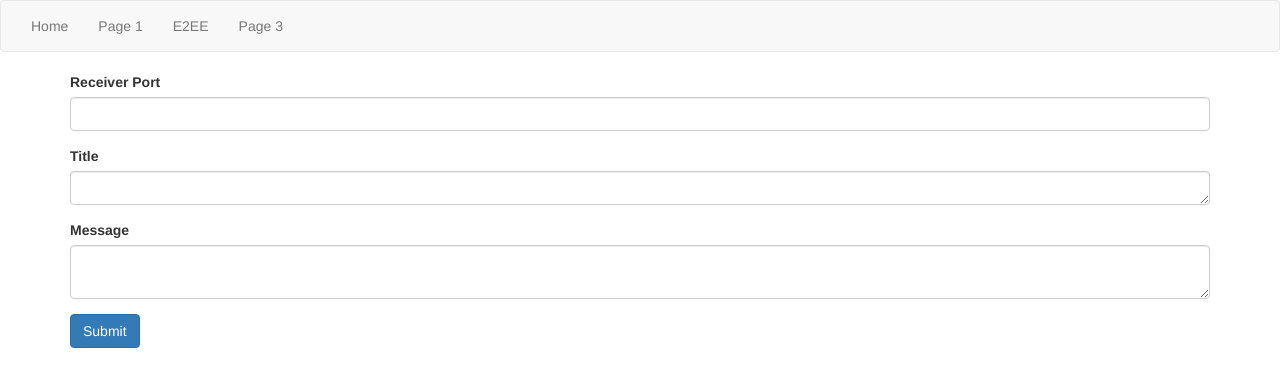
After one commit to alimutaw12/IF4020-tugas5, a Flask app: page /e2ee/create in a window 1280 px wide. The commit adds this page. Shown: the top 387 px of the page. Run offline with Flask 3, Linux system fonts and the light colour scheme; some libraries are stand-ins or nearby versions.

Commit message:
store e2ee to db

```diff
--- a/client/app.py
+++ b/client/app.py
@@ -3,9 +3,12 @@ from flask_socketio import SocketIO, emit
 from cipher.cipher import *
 from cipher.operations import *
 from cipher.helper import *
+from routes.e2ee_bp import e2ee_bp
 
 app = Flask(__name__)
 socketio = SocketIO(app, cors_allowed_origins="*")
+
+app.register_blueprint(e2ee_bp, url_prefix='/e2ee')
 
 shared_key = {
     'shared_key0': 0,
--- /dev/null
+++ b/client/cipher/e2ee.py
@@ -0,0 +1,103 @@
+import random
+from cipher.operations import *
+
+# Definisi kurva eliptik (y^2 = x^3 + ax + b) dan titik dasar (G)
+a = -3
+b = 2455155546008943817740293915197451784769108058161191238065
+p = 6277101735386680763835789423207666416083908700390324961279
+G = (602046282375688656758213480587526111916698976636884684818,
+     174050332293622031404857552280219410364023488927386650641)
+random_k = 6071903517562526516181135139011885144117101134194147892658
+
+# Enkripsi
+def encrypt(G, public_key, message, k):
+    C1 = scalar_mult(k, G)
+    C2 = ec_add(message, scalar_mult(k, public_key))
+    return (C1, C2)
+
+def decrypt(private_key, C1, C2):
+    S = scalar_mult(private_key, C1)
+    I = (S[0], -1 * S[1])
+    message = ec_add(C2, I)
+    return message
+
+# Fungsi untuk mengonversi string ke dalam bentuk bilangan bulat
+def string_to_int(message):
+    return [ord(char) for char in message]
+
+# Fungsi untuk mengonversi bilangan bulat kembali menjadi string
+def int_to_string(int_list):
+    return "".join([chr(num % 255) for num in int_list])
+
+# Enkripsi
+def encrypt_message(public_key, message):
+    int_message = string_to_int(message)
+    encrypted = [encrypt(G, public_key, (0, char), random_k) for char in int_message]
+    return encrypted
+
+# Dekripsi
+def decrypt_message(private_key, encrypted_string):
+    encrypted = split_encrypted_message_string(encrypted_string)
+    decrypted = [decrypt(private_key, point[0], point[1]) for point in encrypted]
+    int_message = [point[1] for point in decrypted]
+    return int_to_string(int_message)
+
+def split_encrypted_message_string(encrypted_string):
+    results = []
+    strings = encrypted_string.split('||')
+    for i in range(len(strings)):
+        points = strings[i].split('&&')
+        point_array = []
+        for j in range(len(points)):
+            point = points[j].split(',')
+            point0 = int(point[0].replace('(', ''))
+            point1 = int(point[1].replace(')', ''))
+            point_array.append((point0, point1))
+        results.append((point_array[0], point_array[1]))
+    return results
+
+def point_to_string(point):
+    return f"({point[0]},{point[1]})"
+
+# Generate kunci privat dan publik
+# private_key_A = random.randint(1, p-1)
+# private_key_A = 6142377013754190839186311013910539581696466620887266069510
+# public_key_A = scalar_mult(private_key_A, G)
+
+# private_key_B = random.randint(1, p-1)
+# private_key_B = 611179626811744455798348043673079186555110843196290254950
+# public_key_B = scalar_mult(private_key_B, G)
+
+# Menghitung kunci bersama
+# shared_key_A = scalar_mult(private_key_A, public_key_B)
+# shared_key_B = scalar_mult(private_key_B, public_key_A)
+
+# Validasi kunci bersama
+# assert shared_key_A == shared_key_B
+
+# print ("private_key_A: ", private_key_A)
+# print ("private_key_B: ", private_key_B)
+# # print ("public_key_A: ", public_key_A)
+# print ("public_key_B: ", public_key_B)
+# print ("random_k: ", random_k)
+
+# # Pesan
+# message = "He"
+
+# encrypted_message = encrypt_message(public_key_B, message)
+# print("Encrypted message:", encrypted_message)
+
+# encrypted_string = ",".join([point_to_string(point[0]) + point_to_string(point[1]) for point in encrypted_message])
+# print("Encrypted message string:", encrypted_string)
+
+# private_key_B = 611179626811744455798348043673079186555110843196290254950
+# decrypted_message = decrypt_message(private_key_B, encrypted_message)
+# print("Decrypted message:", decrypted_message)
+
+# M = 69
+# C1, C2 = encrypt(G, public_key_B, (0, M), random_k)
+# print(C1)
+# print(C2)
+
+# decrypted_message = decrypt(private_key_B, C1, C2)
+# print(decrypted_message)
--- /dev/null
+++ b/client/controllers/E2eeController.py
@@ -0,0 +1,37 @@
+from flask import render_template, redirect, url_for, request, abort
+import mysql.connector
+from cipher.e2ee import *
+
+def index():
+    port = request.host.split(':')[1] if ':' in request.host else '80'
+    return render_template('e2ee.html')
+
+def create():
+    return render_template('e2ee_create.html')
+
+def store():
+    port = request.form.get('port')
+    title = request.form.get('title')
+    message = request.form.get('message')
+    public_key = (1048450282941745839176924670126544470682118729496579804884, 5339366457203833815362571174160493094808527088711151396932)
+    encrypted_message = encrypt_message(public_key, message)
+    encrypted_string = "||".join([point_to_string(point[0]) + '&&' + point_to_string(point[1]) for point in encrypted_message])
+    # print(title)
+    # print(encrypted_string)
+
+    mydb = mysql.connector.connect(
+        host="localhost",
+        user="root",
+        password="password",
+        database="crypto"
+    )
+
+    mycursor = mydb.cursor()
+
+    sql = "INSERT INTO chats (port, title, message) VALUES (%s, %s, %s)"
+    val = (port, title, encrypted_string)
+    mycursor.execute(sql, val)
+
+    mydb.commit()
+
+    return redirect('/e2ee')
--- a/client/templates/base.html
+++ b/client/templates/base.html
@@ -7,6 +7,7 @@
     <link rel="stylesheet" href="https://maxcdn.bootstrapcdn.com/bootstrap/3.4.1/css/bootstrap.min.css">
     <script src="https://ajax.googleapis.com/ajax/libs/jquery/3.7.1/jquery.min.js"></script>
     <script src="https://maxcdn.bootstrapcdn.com/bootstrap/3.4.1/js/bootstrap.min.js"></script>
+    <script src="https://cdnjs.cloudflare.com/ajax/libs/socket.io/3.0.5/socket.io.js"></script>
     {% block scripts %} {% endblock %}
 </head>
 <body>
@@ -15,7 +16,7 @@
             <ul class="nav navbar-nav">
                 <li><a href="#">Home</a></li>
                 <li><a href="#">Page 1</a></li>
-                <li><a href="#">Page 2</a></li>
+                <li><a href="/e2ee">E2EE</a></li>
                 <li><a href="#">Page 3</a></li>
             </ul>
         </div>
--- /dev/null
+++ b/client/templates/e2ee_create.html
@@ -0,0 +1,25 @@
+{% extends 'base.html' %}
+
+{% block content %}
+    <form action="/e2ee/store" method="post">
+        <div class="form-group">
+            <label for="port">Receiver Port</label>
+            <input type="text" class="form-control" id="port" name="port">
+        </div>
+
+        <div class="form-group">
+            <label for="title">Title</label>
+            <textarea class="form-control" id="title" name="title" rows="1"></textarea>
+        </div>
+
+        <div class="form-group">
+            <label for="message">Message</label>
+            <textarea class="form-control" id="message" name="message" rows="2"></textarea>
+        </div>
+
+        <button type="submit" class="btn btn-primary">Submit</button>
+    </form>
+{% endblock %}
+
+{% block scripts %}
+{% endblock %}
```
Also changed, not shown: client/routes/e2ee_bp.py (added, +7 -0 lines), client/templates/e2ee.html (added, +27 -0 lines).
